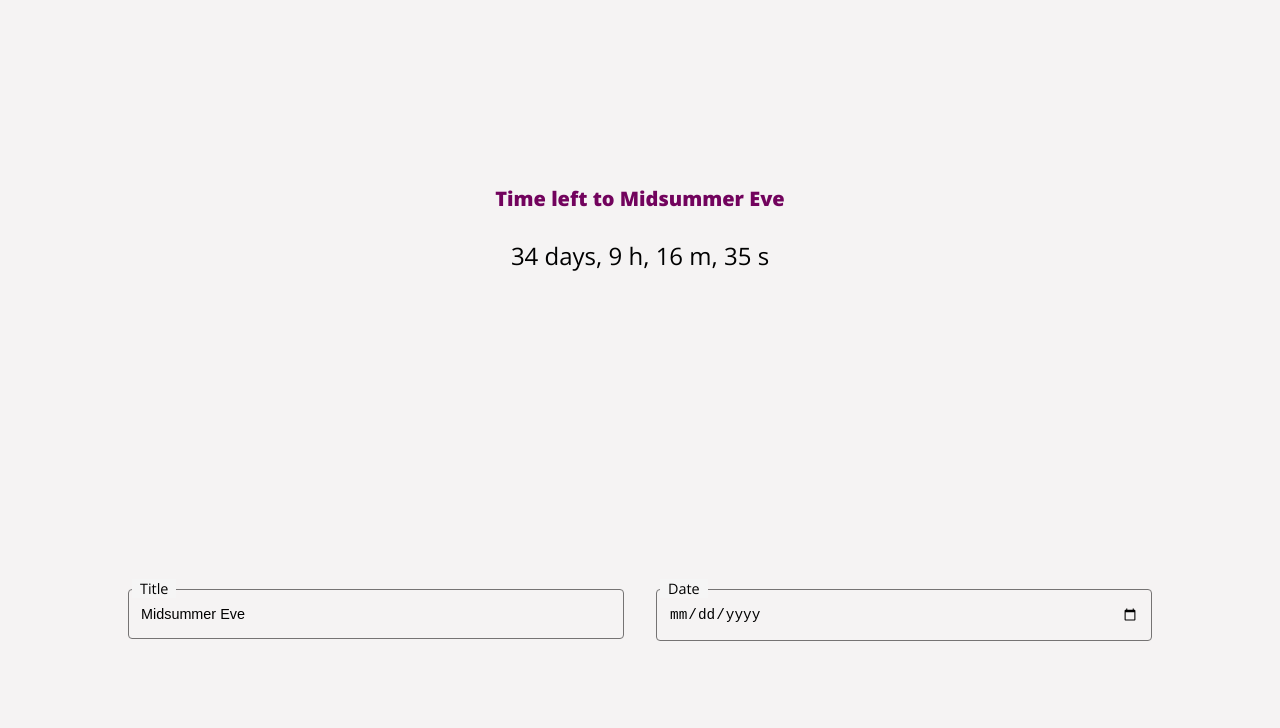
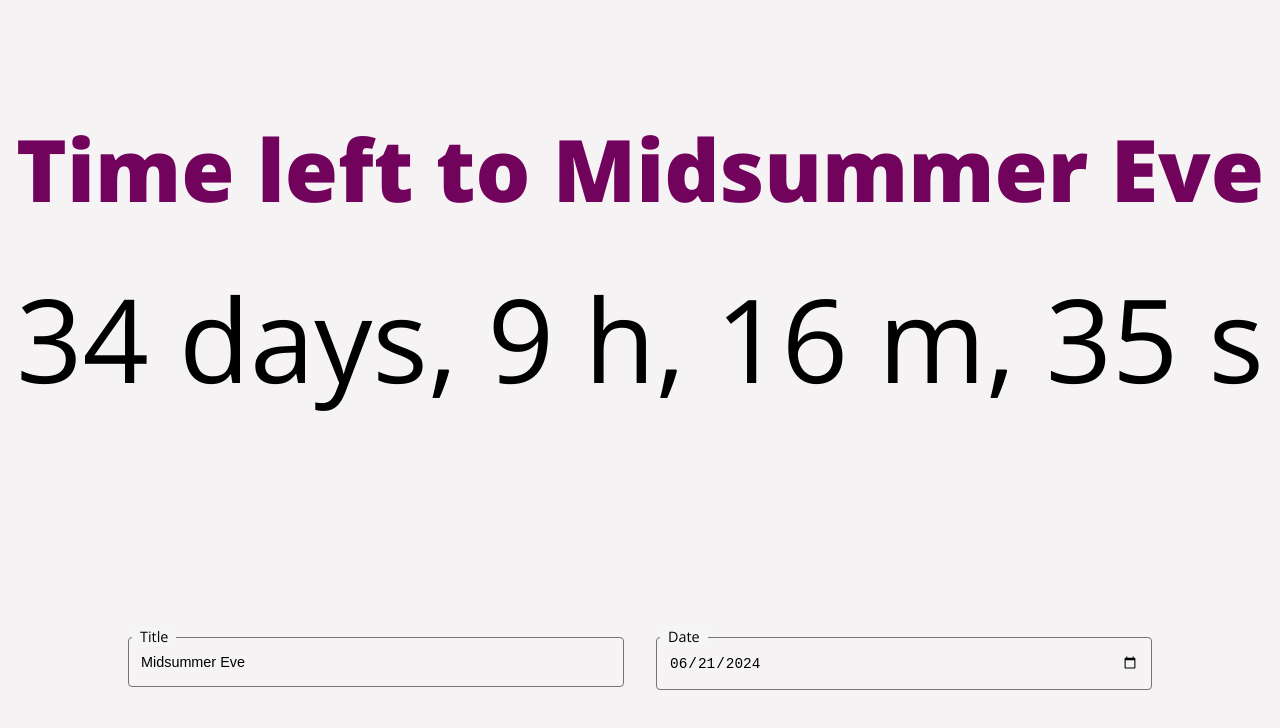
Before and after one commit to MeghdadHadidi/recifyr, an Angular app: page / in a window 1280 px wide. Shown: the top 728 px of the page. Built offline with nearby package versions, Linux system fonts and the light colour scheme.

Commit message:
add autoResize directive

```diff
--- a/src/app/app.component.ts
+++ b/src/app/app.component.ts
@@ -13,7 +13,11 @@ import { CountdownComponent } from "./countdown/countdown.component"
 export class AppComponent {
   title = 'FrontendChallenge'
 
-  eventDate: string = new Date('2024-06-21').toString()
+  /**
+   * default event date converted to string with - as separator
+   * so that it shows up in the native date picker
+   */
+  eventDate: string = new Date('2024-06-21').toISOString().split('T')[0]
   eventTitle: string = "Midsummer Eve"
 
   get eventDateAsMillis(): number {
--- /dev/null
+++ b/src/app/auto-resize.directive.ts
@@ -0,0 +1,48 @@
+import { AfterViewInit, Directive, ElementRef, OnDestroy } from '@angular/core';
+import { Subscription, fromEvent } from "rxjs"
+
+@Directive({
+  selector: '[appAutoResize]',
+  standalone: true
+})
+export class AutoResizeDirective implements AfterViewInit, OnDestroy {
+  private element: HTMLElement
+  private resizeSubscription!: Subscription;
+  private observer!: ResizeObserver;
+
+  constructor(private el: ElementRef) {
+    this.element = el.nativeElement
+  }
+
+  ngAfterViewInit(): void {
+    this.fitText()
+    this.resizeSubscription = fromEvent(window,'resize').subscribe(() => this.fitText());
+    this.registerListenerForDomChanges()
+  }
+
+  ngOnDestroy(): void {
+    // Ensure proper cleanup by unsubscribing from the resizeSubscription to prevent memory leaks.
+    if(this.resizeSubscription) {
+      this.resizeSubscription.unsubscribe()
+    }
+
+    // Also, disconnect the MutationObserver to stop observing changes in the element's content.
+    this.observer.disconnect();
+  }
+
+  private registerListenerForDomChanges() {
+    this.observer = new ResizeObserver(() => this.fitText());
+    this.observer.observe(this.element);
+  }
+
+  /**
+   * This method is called when the element itself and the window are resized.
+   * It will re-calculate the font size of the element based on the available space.
+   */
+  private fitText() {
+    var max = window.innerWidth - 32; // considering a little padding (hardcoded to equivalent of 1rem from each side)
+    this.element.style.fontSize = `${max / 4}px`; // make a guess, considering this as a starting point
+    let fontSize = (max / (this.element.scrollWidth / parseFloat(this.element.style.fontSize))) // enhance the guess with the actual width of the text
+    this.element.style.fontSize = `${fontSize}px`;
+  }
+}
--- a/src/app/countdown/countdown.component.html
+++ b/src/app/countdown/countdown.component.html
@@ -1,8 +1,8 @@
 <div class="time-display">
-    <h4>
+    <h4 appAutoResize>
         {{ eventTitleCalculated }}
     </h4>
-    <div class="time">
+    <div class="time" appAutoResize>
         <span>{{ countdown.days }} days</span>,
         <span>{{ countdown.hours }} h</span>,
         <span>{{ countdown.minutes }} m</span>,
--- a/src/app/countdown/countdown.component.scss
+++ b/src/app/countdown/countdown.component.scss
@@ -15,15 +15,19 @@
 
 .time-display {
     text-align: center;
-    font-size: 1.25rem;
-    width: 100vw;
 
     h4 {
         font-weight: 800;
         color: #72035D;
+        white-space: nowrap;
+        display: inline-block;
+        text-wrap: nowrap;
+        margin: 0 0 2rem 0;
     }
 
     .time {
-        font-size: 1.5rem;
+        white-space: nowrap;
+        display: inline-block;
+        text-wrap: nowrap;
     }
 }
--- a/src/app/countdown/countdown.component.ts
+++ b/src/app/countdown/countdown.component.ts
@@ -1,9 +1,10 @@
 import { Component, Input, OnDestroy, OnInit } from '@angular/core';
+import { AutoResizeDirective } from '../auto-resize.directive'
 
 @Component({
   selector: 'event-countdown',
   standalone: true,
-  imports: [],
+  imports: [AutoResizeDirective],
   templateUrl: './countdown.component.html',
   styleUrl: './countdown.component.scss'
 })
@@ -36,8 +37,6 @@ export class CountdownComponent implements OnInit, OnDestroy {
 
   ngOnInit(): void {
     this.updateCountdown()
-
-    // TODO: cleanup later
     this.interval = setInterval(() => this.updateCountdown(), 1000)
   }
 
```
Also changed, not shown: 1 other file (tests, documents, lock files or other folders).
